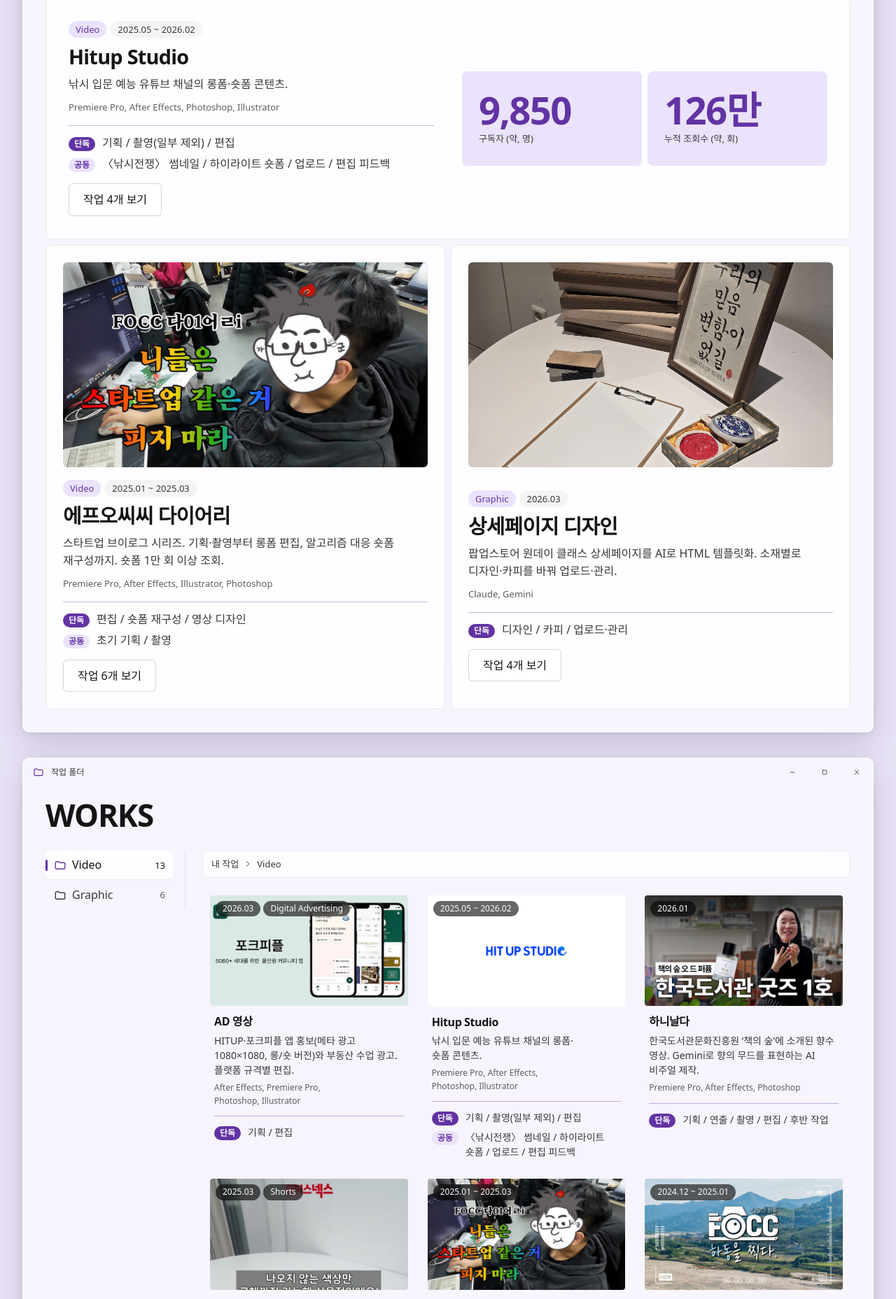
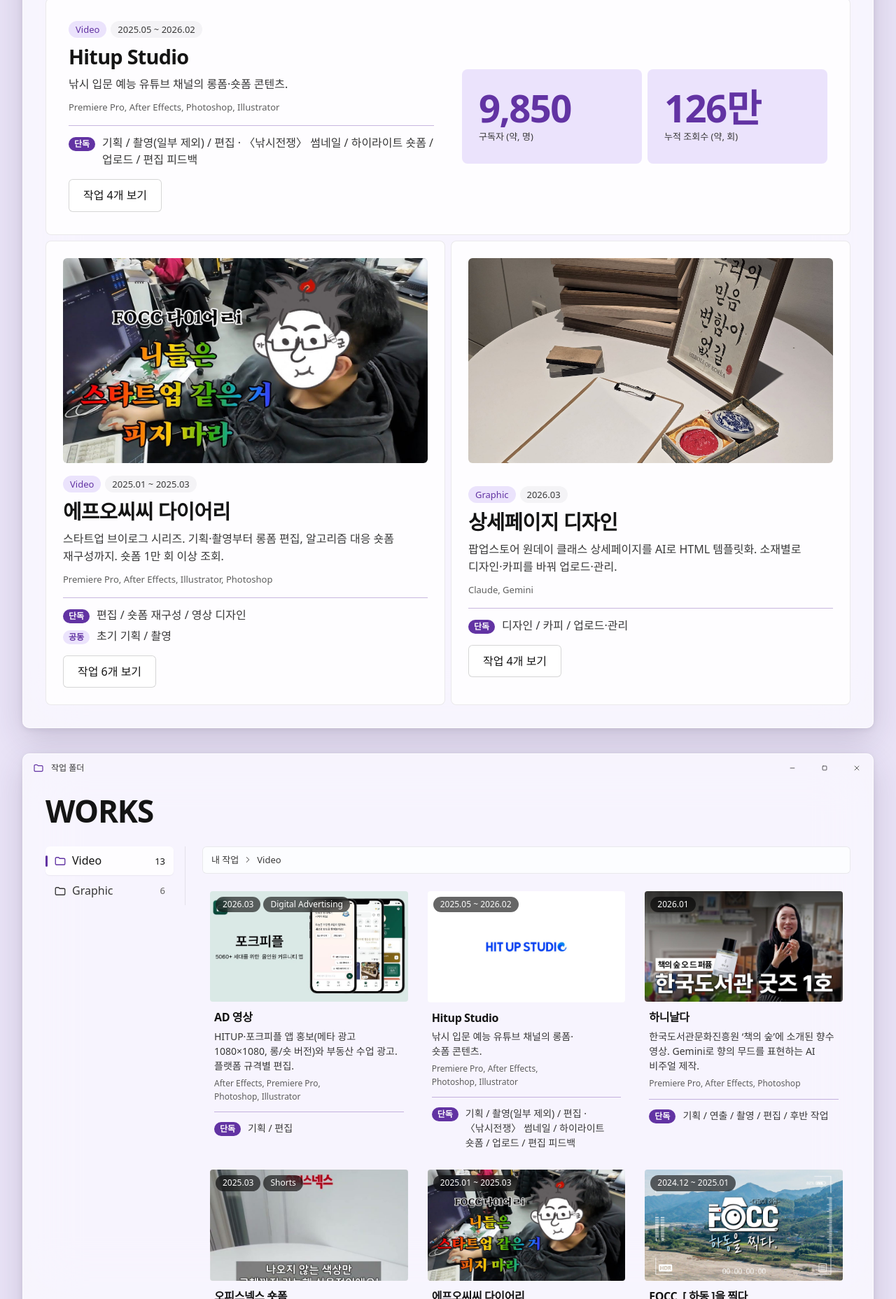
Before and after one commit to solthf/portfolio, a plain HTML site: page index.html in a window 1280 px wide. Shown: the part 924-2781 px from the top of the page at 70% size. Drawn offline with Linux system fonts and the light colour scheme; a web font is replaced by a local one.

Commit message:
Hitup Studio 낚시전쟁 작업을 단독으로 수정
Co-Authored-By: Claude Opus 5.5 <noreply@anthropic.com>

```diff
--- a/data.json
+++ b/data.json
@@ -54,7 +54,7 @@
       "title": "Hitup Studio", "image": "img/v-hitup-logo.jpg", "fit": "contain",
       "alt": "Hitup Studio 로고",
       "desc": "낚시 입문 예능 유튜브 채널의 롱폼·숏폼 콘텐츠.",
-      "role": {"solo":"기획 / 촬영(일부 제외) / 편집","team":"〈낚시전쟁〉 썸네일 / 하이라이트 숏폼 / 업로드 / 편집 피드백"},
+      "role": {"solo":"기획 / 촬영(일부 제외) / 편집 · 〈낚시전쟁〉 썸네일 / 하이라이트 숏폼 / 업로드 / 편집 피드백"},
       "figures": [ { "value": "9,850", "label": "구독자 (약, 명)" }, { "value": "126만", "label": "누적 조회수 (약, 회)" } ],
       "tools": ["Premiere Pro", "After Effects", "Photoshop", "Illustrator"],
       "links": [
--- a/index.html
+++ b/index.html
@@ -59,7 +59,7 @@
             <p class="meta"><span class="meta__kind">Video</span><span>2025.05 ~ 2026.02</span></p>
             <h3>Hitup Studio</h3>
             <p class="feature__desc">낚시 입문 예능 유튜브 채널의 롱폼·숏폼 콘텐츠.</p>
-            <p class="tools">Premiere Pro, After Effects, Photoshop, Illustrator</p><dl class="role"><div><dt class="role__solo">단독</dt><dd>기획 / 촬영(일부 제외) / 편집</dd></div><div><dt class="role__team">공동</dt><dd>〈낚시전쟁〉 썸네일 / 하이라이트 숏폼 / 업로드 / 편집 피드백</dd></div></dl>
+            <p class="tools">Premiere Pro, After Effects, Photoshop, Illustrator</p><dl class="role"><div><dt class="role__solo">단독</dt><dd>기획 / 촬영(일부 제외) / 편집 · 〈낚시전쟁〉 썸네일 / 하이라이트 숏폼 / 업로드 / 편집 피드백</dd></div></dl>
             <div class="feature__act"><button class="link btn" type="button">작업 4개 보기</button><ul class="links" hidden><li><a href="https://www.youtube.com/playlist?list=PLzEeFHCNibELnV1r7tlI2d7EExVBf07VP" target="_blank" rel="noopener">히트업스토리<small>YouTube 재생목록</small></a></li><li><a href="https://www.youtube.com/playlist?list=PLzEeFHCNibEK4zZeDSqyE4LyzZ8I2kIuM" target="_blank" rel="noopener">춤추는 낚시꾼<small>YouTube 재생목록</small></a></li><li><a href="https://www.youtube.com/playlist?list=PLzEeFHCNibEIkdyUW2WVNOHmvH1Tcg3ag" target="_blank" rel="noopener">프리 낚시꾼<small>YouTube 재생목록</small></a></li><li><a href="https://www.youtube.com/playlist?list=PLzEeFHCNibEJW7Up-7TCuzXn-aS6Xl8AU" target="_blank" rel="noopener">낚린 탈출기<small>YouTube 재생목록</small></a></li></ul></div>
           </div>
           <dl class="feature__proof figures"><div><dt>구독자 (약, 명)</dt><dd class="figure num">9,850</dd></div><div><dt>누적 조회수 (약, 회)</dt><dd class="figure num">126만</dd></div></dl>
@@ -151,7 +151,7 @@
             <div class="file__main">
               <h3>Hitup Studio</h3>
               <p class="file__desc">낚시 입문 예능 유튜브 채널의 롱폼·숏폼 콘텐츠.</p>
-              <p class="tools">Premiere Pro, After Effects, Photoshop, Illustrator</p><dl class="role"><div><dt class="role__solo">단독</dt><dd>기획 / 촬영(일부 제외) / 편집</dd></div><div><dt class="role__team">공동</dt><dd>〈낚시전쟁〉 썸네일 / 하이라이트 숏폼 / 업로드 / 편집 피드백</dd></div></dl>
+              <p class="tools">Premiere Pro, After Effects, Photoshop, Illustrator</p><dl class="role"><div><dt class="role__solo">단독</dt><dd>기획 / 촬영(일부 제외) / 편집 · 〈낚시전쟁〉 썸네일 / 하이라이트 숏폼 / 업로드 / 편집 피드백</dd></div></dl>
             </div>
             <button class="link" type="button" aria-label="Hitup Studio 목록 보기"></button><ul class="links" hidden><li><a href="https://www.youtube.com/playlist?list=PLzEeFHCNibELnV1r7tlI2d7EExVBf07VP" target="_blank" rel="noopener">히트업스토리<small>YouTube 재생목록</small></a></li><li><a href="https://www.youtube.com/playlist?list=PLzEeFHCNibEK4zZeDSqyE4LyzZ8I2kIuM" target="_blank" rel="noopener">춤추는 낚시꾼<small>YouTube 재생목록</small></a></li><li><a href="https://www.youtube.com/playlist?list=PLzEeFHCNibEIkdyUW2WVNOHmvH1Tcg3ag" target="_blank" rel="noopener">프리 낚시꾼<small>YouTube 재생목록</small></a></li><li><a href="https://www.youtube.com/playlist?list=PLzEeFHCNibEJW7Up-7TCuzXn-aS6Xl8AU" target="_blank" rel="noopener">낚린 탈출기<small>YouTube 재생목록</small></a></li></ul>
           </article>
```
